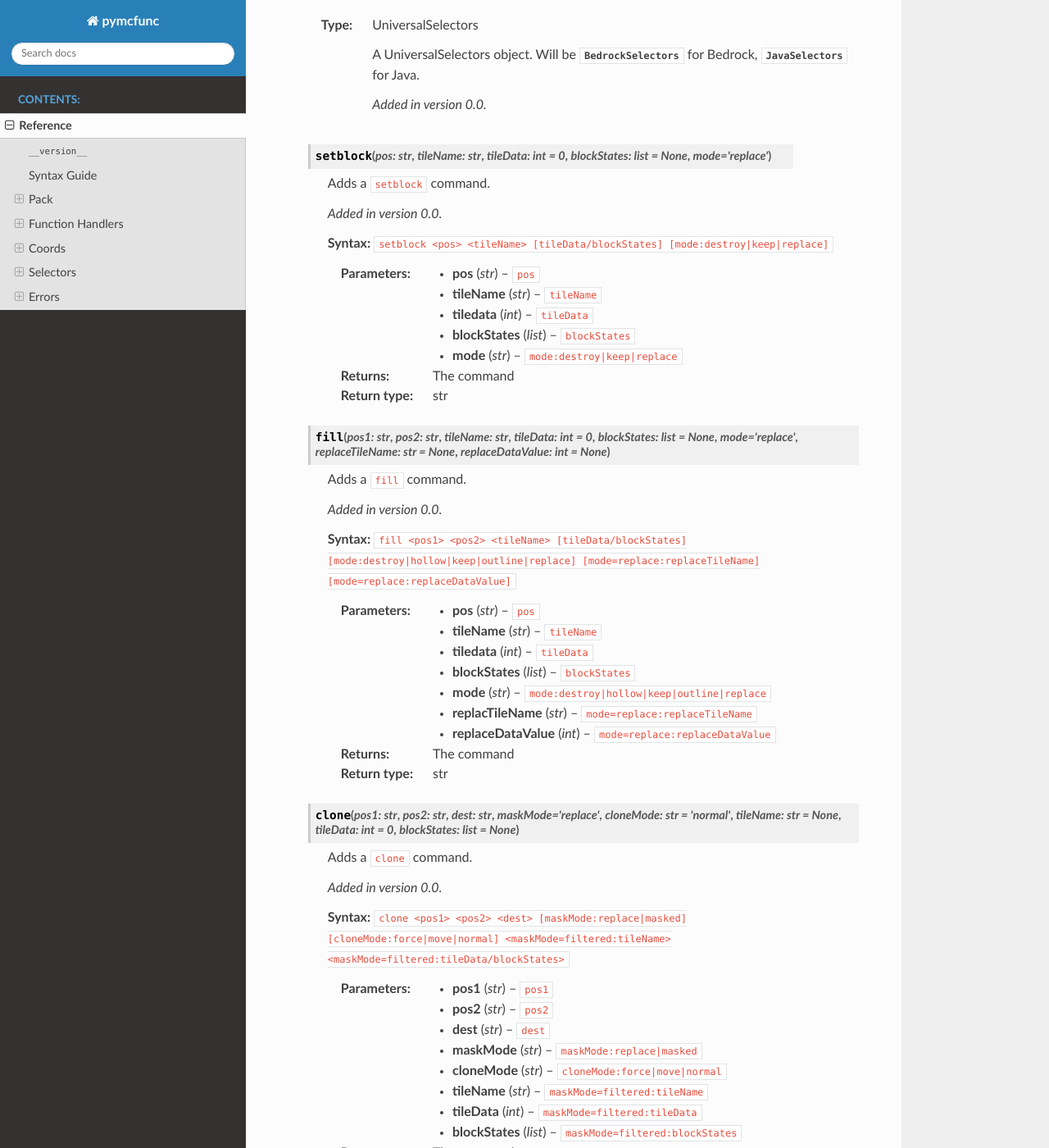
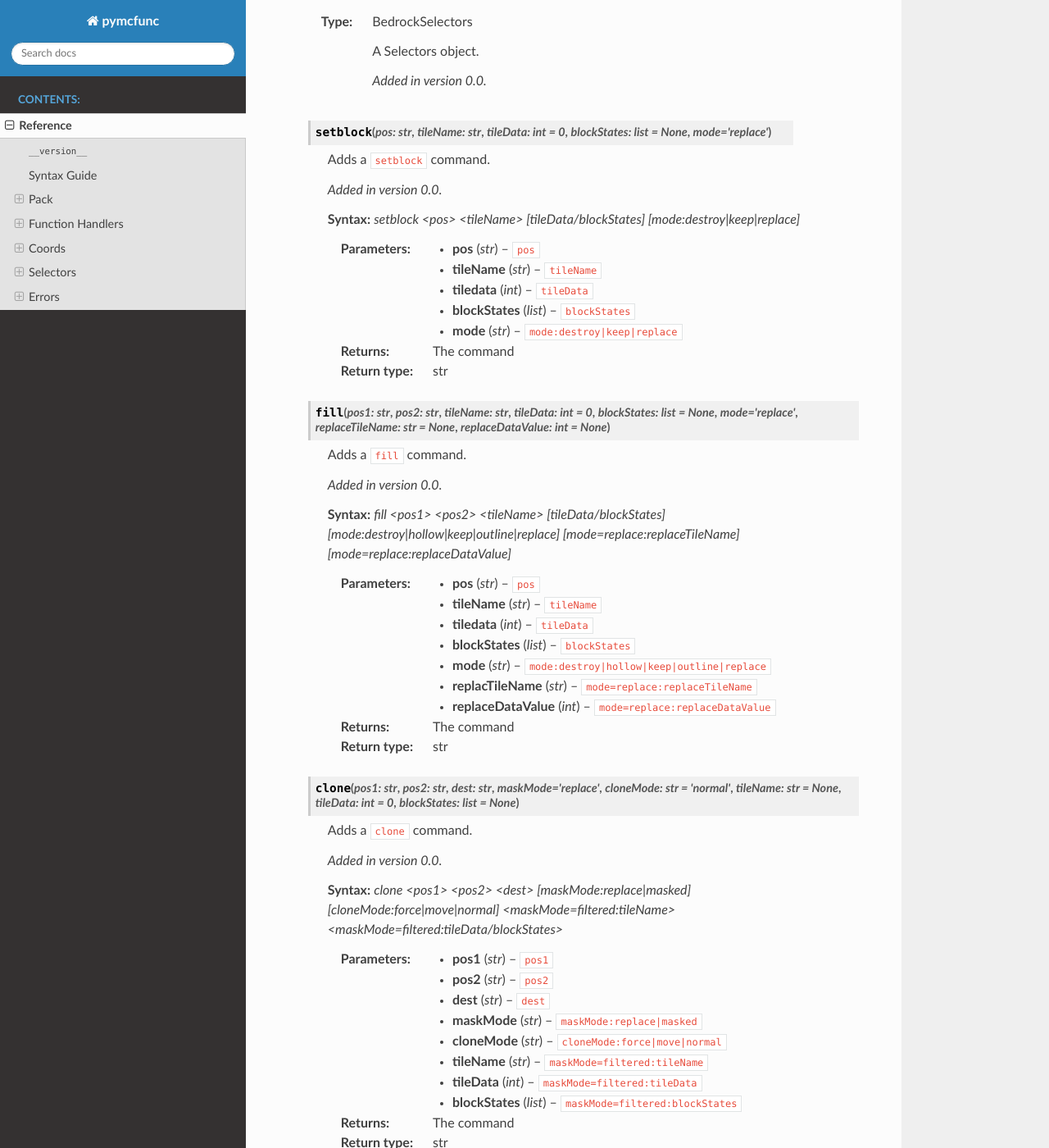
Before and after one commit to iiiii7d/pymcfunc, a Sphinx documentation site: the page built from docs/reference.rst, in a window 1280 px wide and 1400 px high, scrolled down 3807 px. Shown: the whole window at 82% size. Built offline with Sphinx 7.4.7 and the Read the Docs theme 2.0.0, drawn with Linux system fonts in a browser that asks for light colours; some of the changed text lies outside the part shown.

Commit message:
formatting fixes and cleanup

```diff
--- a/docs/reference.rst
+++ b/docs/reference.rst
@@ -115,7 +115,7 @@ Function Handlers
 
       .. versionadded:: 0.0
 
-      **Syntax:** ``say <message>``
+      **Syntax:** *say <message>*
 
       :param str message: ``message``
       :returns: The command
@@ -129,7 +129,7 @@ Function Handlers
 
       .. versionadded:: 0.0
 
-      **Syntax:** ``tell <target> <message>``
+      **Syntax:** *tell <target> <message>*
 
       :param str target: ``target``
       :param str message: ``message``
@@ -142,7 +142,7 @@ Function Handlers
 
       .. versionadded:: 0.0
 
-      **Syntax:** ``help``
+      **Syntax:** *help*
 
       :returns: The command
       :rtype: str
@@ -153,7 +153,7 @@ Function Handlers
 
       .. versionadded:: 0.0
 
-      **Syntax:** ``kill <target>``
+      **Syntax:** *kill <target>*
 
       :param str target: ``target``
       :returns: The command
@@ -164,9 +164,9 @@ Function Handlers
    The Beckrock Edition function handler.
 
    .. py:attribute:: sel
-   :type: UniversalSelectors
+   :type: BedrockSelectors
 
-      A UniversalSelectors object. Will be :py:class:`BedrockSelectors` for Bedrock, :py:class:`JavaSelectors` for Java.
+      A Selectors object.
 
       .. versionadded:: 0.0
 
@@ -176,7 +176,7 @@ Function Handlers
 
       .. versionadded:: 0.0
 
-      **Syntax:** ``setblock <pos> <tileName> [tileData/blockStates] [mode:destroy|keep|replace]``
+      **Syntax:** *setblock <pos> <tileName> [tileData/blockStates] [mode:destroy|keep|replace]*
 
       :param str pos: ``pos``
       :param str tileName: ``tileName``
@@ -192,7 +192,7 @@ Function Handlers
 
       .. versionadded:: 0.0
 
-      **Syntax:** ``fill <pos1> <pos2> <tileName> [tileData/blockStates] [mode:destroy|hollow|keep|outline|replace] [mode=replace:replaceTileName] [mode=replace:replaceDataValue]``
+      **Syntax:** *fill <pos1> <pos2> <tileName> [tileData/blockStates] [mode:destroy|hollow|keep|outline|replace] [mode=replace:replaceTileName] [mode=replace:replaceDataValue]*
 
       :param str pos: ``pos``
       :param str tileName: ``tileName``
@@ -210,7 +210,7 @@ Function Handlers
 
       .. versionadded:: 0.0
 
-      **Syntax:** ``clone <pos1> <pos2> <dest> [maskMode:replace|masked] [cloneMode:force|move|normal] <maskMode=filtered:tileName> <maskMode=filtered:tileData/blockStates>``
+      **Syntax:** *clone <pos1> <pos2> <dest> [maskMode:replace|masked] [cloneMode:force|move|normal] <maskMode=filtered:tileName> <maskMode=filtered:tileData/blockStates>*
 
       :param str pos1: ``pos1``
       :param str pos2: ``pos2``
@@ -229,7 +229,7 @@ Function Handlers
 
       .. versionadded:: 0.0
 
-      **Syntax:** ``give <target> <item> [amount] [data] [components]``
+      **Syntax:** *give <target> <item> [amount] [data] [components]*
 
       :param str target: ``target``
       :param str item: ``item``
@@ -244,9 +244,9 @@ Function Handlers
    The Java Edition function handler.
 
    .. py:attribute:: sel
-   :type: UniversalSelectors
+   :type: JavaSelectors
 
-      A UniversalSelectors object. Will be :py:class:`BedrockSelectors` for Bedrock, :py:class:`JavaSelectors` for Java.
+      A Selectors object.
 
       .. versionadded:: 0.0
 
@@ -256,7 +256,7 @@ Function Handlers
 
       .. versionadded:: 0.0
 
-      **Syntax:** ``setblock <pos> <block> [mode:destroy|keep|replace]``
+      **Syntax:** *setblock <pos> <block> [mode:destroy|keep|replace]*
 
       :param str pos: ``pos``
       :param str block: ``block``
@@ -270,7 +270,7 @@ Function Handlers
 
       .. versionadded:: 0.0
 
-      **Syntax:** ``fill <pos1> <pos2> <block> [mode:destroy|hollow|keep|outline|replace] [mode=replace:filterPredicate]
+      **Syntax:** *fill <pos1> <pos2> <block> [mode:destroy|hollow|keep|outline|replace] [mode=replace:filterPredicate]*
 
       :param str pos1: ``pos1``
       :param str pos2: ``pos2``
@@ -286,7 +286,7 @@ Function Handlers
 
       .. versionadded:: 0.0
 
-      **Syntax:** ``clone <pos1> <pos2> <dest> [maskMode:replace|masked] <maskMode=masked:filterPredicate> [cloneMode:force|move|normal]``
+      **Syntax:** *clone <pos1> <pos2> <dest> [maskMode:replace|masked] <maskMode=masked:filterPredicate> [cloneMode:force|move|normal]*
 
       :param str pos1: ``pos1``
       :param str pos2: ``pos2``
@@ -303,7 +303,7 @@ Function Handlers
 
       .. versionadded:: 0.0
 
-      **Syntax:** ``give <target> <item> [count]``
+      **Syntax:** *give <target> <item> [count]*
 
       :param str target: ``target``
       :param str item: ``item``
```
Also changed, not shown: other parts of docs/reference.rst (+3 -1 lines).
